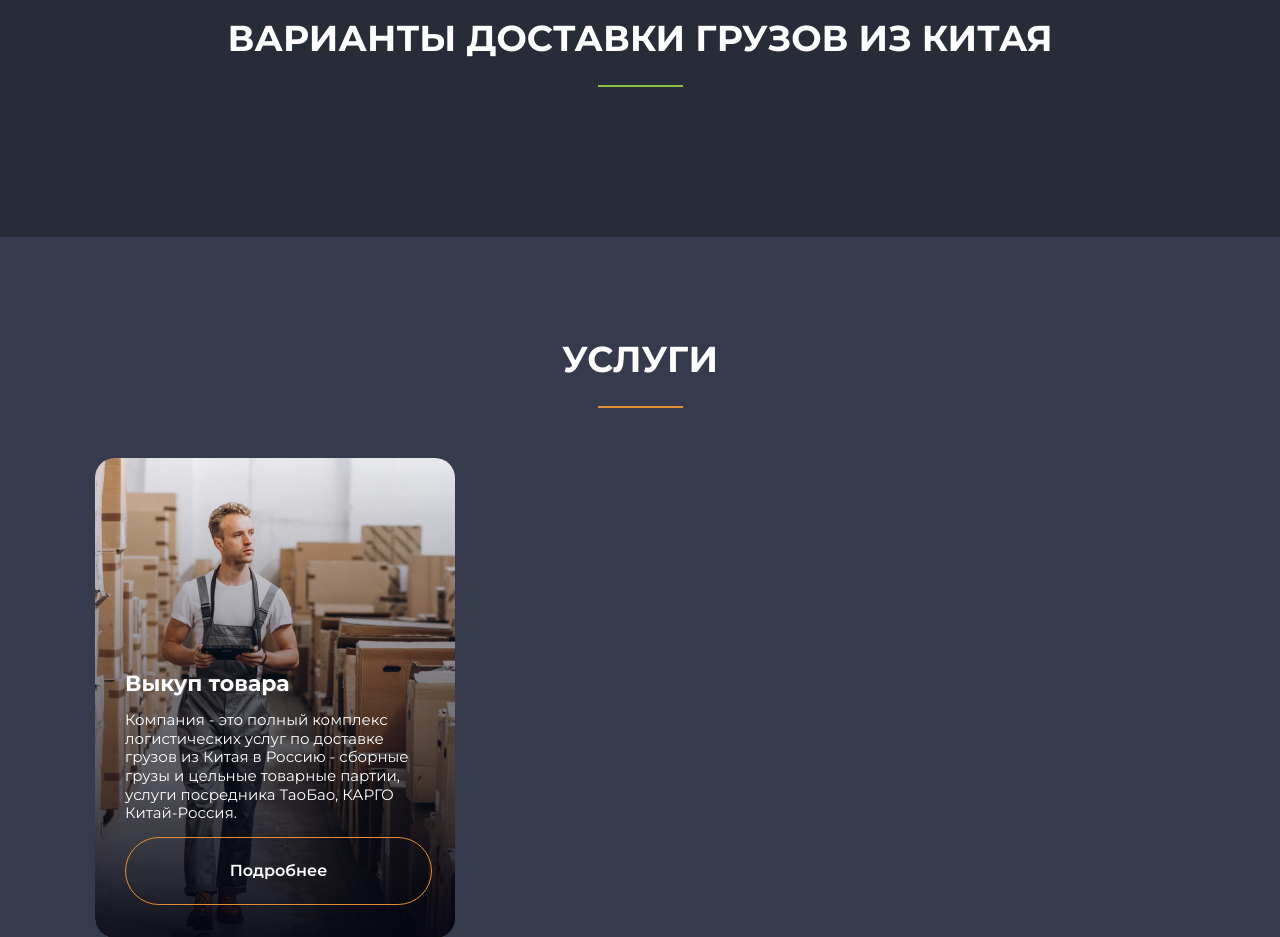
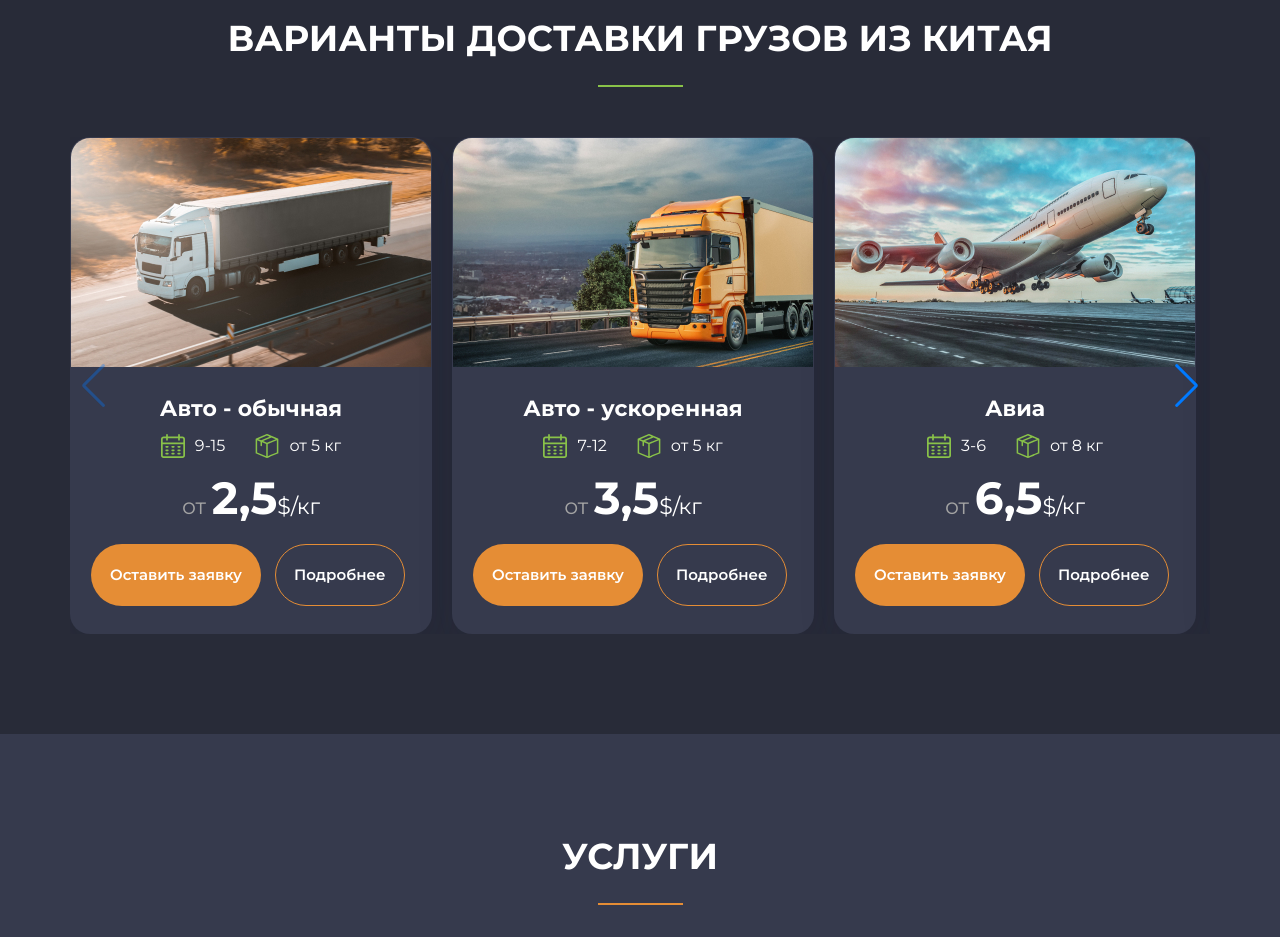
Before and after one commit to arkhipov-v/Master-Tao, a React (Create React App) app: page / in a window 1280 px wide. Shown: the part 2360-3297 px from the top of the page. Built offline with nearby package versions, Linux system fonts and the light colour scheme.

Commit message:
Edits in CardDelivery

```diff
--- a/src/components/sections/Goods.tsx
+++ b/src/components/sections/Goods.tsx
@@ -7,49 +7,41 @@ import Headline from "../ui/Headline"
 const goodsList = [
 	{
 		title: "Авто - обычная",
-		img: "",
+		img: "card-delivery-1",
 		deliveryDays: "9-15",
-		wight: "от 5 кг",
+		weight: "от 5 кг",
 		price: "2,5",
 		id: 1,
 	},
 	{
 		title: "Авто - ускоренная",
-		img: "",
+		img: "card-delivery-2",
 		deliveryDays: "7-12",
-		wight: "от 5 кг",
+		weight: "от 5 кг",
 		price: "3,5",
 		id: 2,
 	},
 	{
-		title: "Авто - ценный груз",
-		img: "",
-		deliveryDays: "9-15",
-		wight: "от 5 кг",
-		price: "5",
-		id: 3,
-	},
-	{
 		title: "Авиа",
-		img: "",
+		img: "card-delivery-3",
 		deliveryDays: "3-6",
-		wight: "от 8 кг",
+		weight: "от 8 кг",
 		price: "6,5",
 		id: 4,
 	},
 	{
 		title: "Ж/д",
-		img: "",
+		img: "card-delivery-4",
 		deliveryDays: "16-20",
-		wight: "от 15 кг",
+		weight: "от 15 кг",
 		price: "4,5",
 		id: 5,
 	},
 	{
 		title: "Море",
-		img: "",
+		img: "card-delivery-5",
 		deliveryDays: "14-16",
-		wight: "от 12 кг",
+		weight: "от 12 кг",
 		price: "5,5",
 		id: 6,
 	},
@@ -68,18 +60,9 @@ const Goods = () => {
 						spaceBetween={20}
 						className="goods-slider"
 					>
-						{goodsList.map((el) => (
-							<SwiperSlide key={el.id}>
-								{/*{goodsList.map(item => (*/}
-								{/*    <CardDelivery*/}
-								{/*        title={item.title}*/}
-								{/*        img={item.img}*/}
-								{/*        deliveryDays={item.deliveryDays}*/}
-								{/*        weight={item.wight}*/}
-								{/*        price={item.price}*/}
-								{/*        key={item.id}*/}
-								{/*    />*/}
-								{/*))}*/}
+						{goodsList.map((item) => (
+							<SwiperSlide key={item.id}>
+								<CardDelivery {...item} />
 							</SwiperSlide>
 						))}
 					</Swiper>
--- a/src/components/ui/CardAbout.tsx
+++ b/src/components/ui/CardAbout.tsx
@@ -3,8 +3,6 @@ import Button from "./Button"
 
 interface CardAboutProps {
 	id: number
-	// text: array???
-	// string[] || Array<string>
 	text: string[]
 	image: string
 	button: boolean
--- a/src/components/ui/CardDelivery.tsx
+++ b/src/components/ui/CardDelivery.tsx
@@ -1,39 +1,50 @@
-import Button from "./Button";
+import Button from "./Button"
 
-interface ICardDelivery{
-    title:string
+interface ICardDelivery {
+	title: string
 	img: string
 	deliveryDays: string
 	weight: string
 	price: string
 }
 
-const CardDelivery = ({title, img, deliveryDays, weight, price}: ICardDelivery) => {
+const CardDelivery = ({
+	title,
+	img,
+	deliveryDays,
+	weight,
+	price,
+}: ICardDelivery) => {
 	return (
 		<div className="card-delivery">
 			<div className="card-delivery__banner">
-                <img src={`/img/${img}.jpg`} alt={title}/>
+				<img src={`/img/${img}.jpg`} alt={title} />
 			</div>
 			<div className="card-delivery__body">
 				<div className="card-delivery__title">{title}</div>
-
 				<div className="card-delivery__details delivery-details">
 					<div className="delivery-details__item">
 						<div className="delivery-details__icon">
-                            <img src="/img/icons/calendar.svg" alt="icon calendar"/>
+							<img src="/img/icons/calendar.svg" alt="icon calendar" />
 						</div>
 						<div className="delivery-details__text">{deliveryDays}</div>
 					</div>
 					<div className="delivery-details__item">
 						<div className="delivery-details__icon">
-                            <img src="/img/icons/box.svg" alt="icon box"/>
+							<img src="/img/icons/box.svg" alt="icon box" />
 						</div>
 						<div className="delivery-details__text">{weight}</div>
 					</div>
 				</div>
-
-                <div className="card-delivery__price"><span className="card-delivery__price card-delivery__price--grey">от</span> <span className="card-delivery__price card-delivery__price--lg">{price}</span>$/кг</div>
-
+				<div className="card-delivery__price">
+					<span className="card-delivery__price card-delivery__price--grey">
+						от
+					</span>{" "}
+					<span className="card-delivery__price card-delivery__price--lg">
+						{price}
+					</span>
+					$/кг
+				</div>
 				<div className="card-delivery__controls">
 					<Button text="Оставить заявку" isSmall={true} />
 					<Button text="Подробнее" isSmall={true} isEmpty={true} />
@@ -43,4 +54,4 @@ const CardDelivery = ({title, img, deliveryDays, weight, price}: ICardDelivery)
 	)
 }
 
-export default CardDelivery;
+export default CardDelivery
```
Also changed, not shown: public/img/card-delivery-4.jpg (added), public/img/card-delivery-5.jpg (added). Lines whose indentation alone changed are shown as unchanged.
